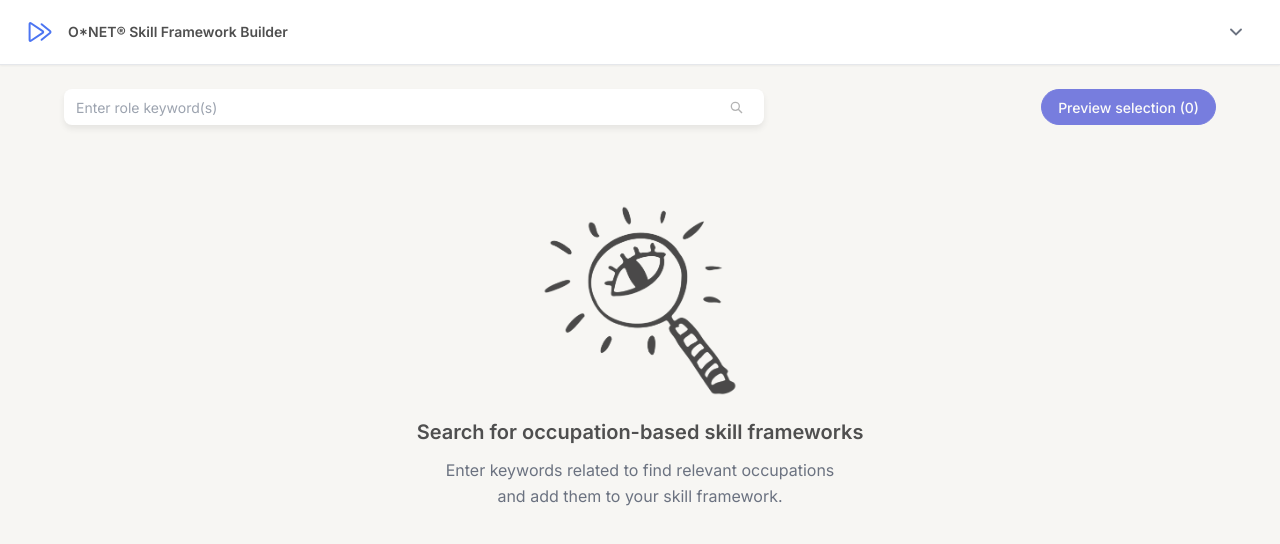
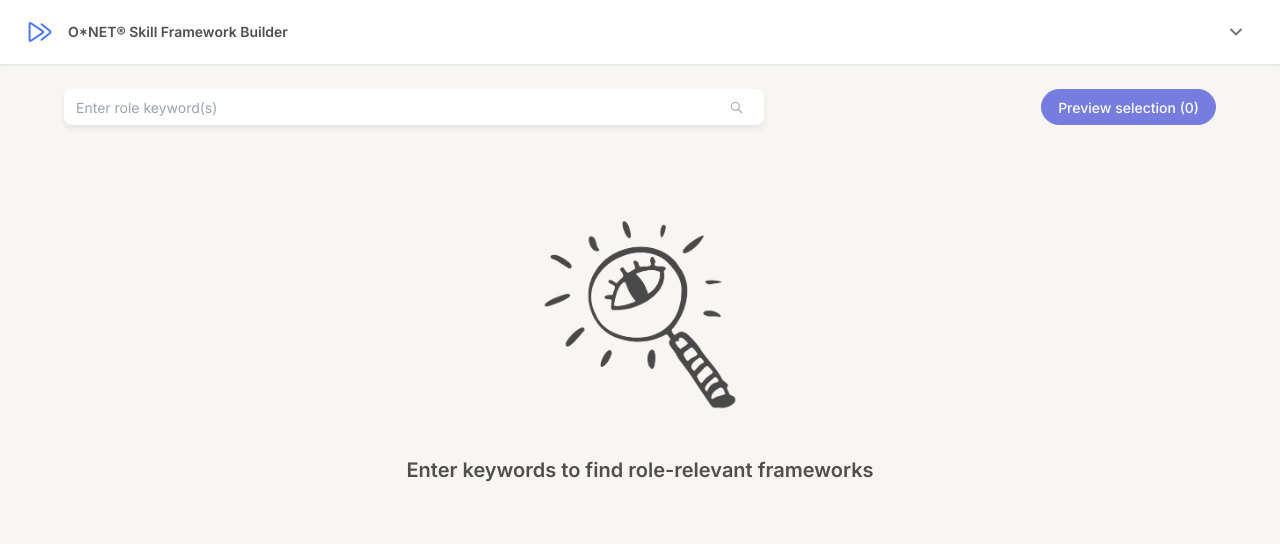
Before and after one commit to baba-yu/skill_framework_generator, a Vue app: page / in a window 1280 px wide. Shown: the top 544 px of the page. Built offline with nearby package versions, Linux system fonts and the light colour scheme.

Commit message:
chore: small fix.

```diff
--- a/src/components/search/OccupationList.vue
+++ b/src/components/search/OccupationList.vue
@@ -40,10 +40,15 @@
       <div class="initial-icon">
         <img src="@/assets/eye_glass.png" alt="Search" width="256" height="256" />
       </div>
-      <h3 class="initial-title">Search for occupation-based skill frameworks</h3>
-      <p class="initial-description">
-        Enter keywords related to find relevant occupations and add them to your skill framework.
-      </p>
+
+      <br>
+
+      <h3 class="initial-title">Enter keywords to find role-relevant frameworks</h3>
+
+      <!-- <h3 class="initial-title">Search for occupation-based skill frameworks</h3> -->
+      <!-- <p class="initial-description">
+        Enter keywords to find relevant roles.
+      </p> -->
     </div>
   </div>
 </template>
```
